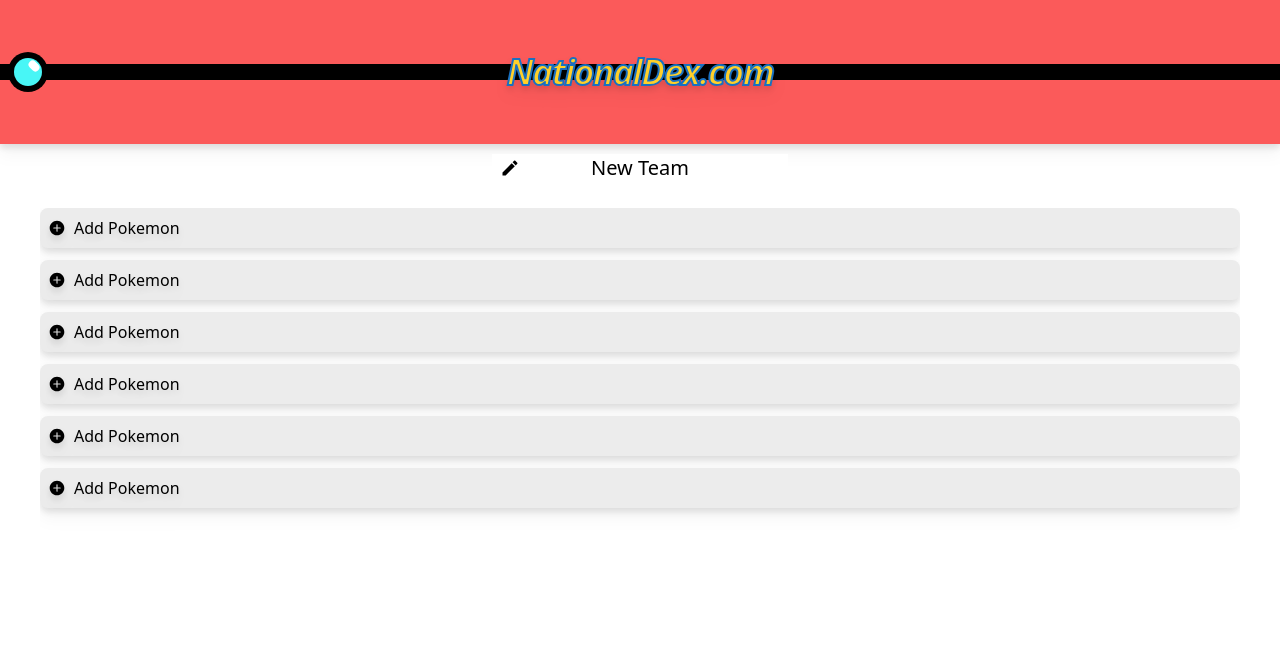
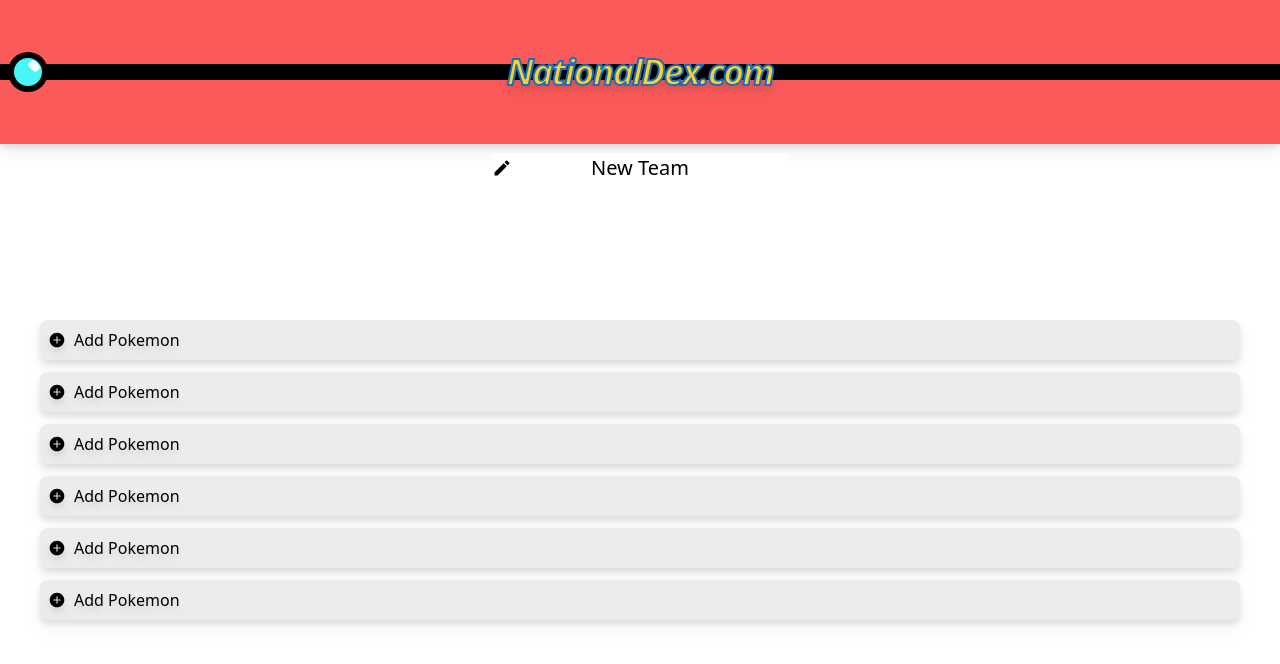
Before and after one commit to Joshawott64/national-dex, a React (Vite) app: page /teams/create in a window 1280 px wide. Shown: the top 664 px of the page. Built offline with nearby package versions, Linux system fonts and the light colour scheme; no server answers.

Commit message:
styled the team preview images

```diff
--- a/src/components/new_teams_page/PokemonAndMoves.jsx
+++ b/src/components/new_teams_page/PokemonAndMoves.jsx
@@ -4,86 +4,86 @@
   pokemon1Data,
   pokemon1IsShiny,
   pokemon1IsFemale,
-  pokemon1Move1Id,
-  pokemon1Move2Id,
-  pokemon1Move3Id,
-  pokemon1Move4Id,
-  pokemon1AbilityId,
-  setPokemon1Move1Id,
-  setPokemon1Move2Id,
-  setPokemon1Move3Id,
-  setPokemon1Move4Id,
-  setPokemon1AbilityId,
+  pokemon1Move1,
+  pokemon1Move2,
+  pokemon1Move3,
+  pokemon1Move4,
+  pokemon1Ability,
+  setPokemon1Move1,
+  setPokemon1Move2,
+  setPokemon1Move3,
+  setPokemon1Move4,
+  setPokemon1Ability,
   pokemon2Data,
   pokemon2IsShiny,
   pokemon2IsFemale,
-  pokemon2Move1Id,
-  pokemon2Move2Id,
-  pokemon2Move3Id,
-  pokemon2Move4Id,
-  pokemon2AbilityId,
-  setPokemon2Move1Id,
-  setPokemon2Move2Id,
-  setPokemon2Move3Id,
-  setPokemon2Move4Id,
-  setPokemon2AbilityId,
+  pokemon2Move1,
+  pokemon2Move2,
+  pokemon2Move3,
+  pokemon2Move4,
+  pokemon2Ability,
+  setPokemon2Move1,
+  setPokemon2Move2,
+  setPokemon2Move3,
+  setPokemon2Move4,
+  setPokemon2Ability,
   pokemon3Data,
   pokemon3IsShiny,
   pokemon3IsFemale,
-  pokemon3Move1Id,
-  pokemon3Move2Id,
-  pokemon3Move3Id,
-  pokemon3Move4Id,
-  pokemon3AbilityId,
-  setPokemon3Move1Id,
-  setPokemon3Move2Id,
-  setPokemon3Move3Id,
-  setPokemon3Move4Id,
-  setPokemon3AbilityId,
+  pokemon3Move1,
+  pokemon3Move2,
+  pokemon3Move3,
+  pokemon3Move4,
+  pokemon3Ability,
+  setPokemon3Move1,
+  setPokemon3Move2,
+  setPokemon3Move3,
+  setPokemon3Move4,
+  setPokemon3Ability,
   pokemon4Data,
   pokemon4IsShiny,
   pokemon4IsFemale,
-  pokemon4Move1Id,
-  pokemon4Move2Id,
-  pokemon4Move3Id,
-  pokemon4Move4Id,
-  pokemon4AbilityId,
-  setPokemon4Move1Id,
-  setPokemon4Move2Id,
-  setPokemon4Move3Id,
-  setPokemon4Move4Id,
-  setPokemon4AbilityId,
+  pokemon4Move1,
+  pokemon4Move2,
+  pokemon4Move3,
+  pokemon4Move4,
+  pokemon4Ability,
+  setPokemon4Move1,
+  setPokemon4Move2,
+  setPokemon4Move3,
+  setPokemon4Move4,
+  setPokemon4Ability,
   pokemon5Data,
   pokemon5IsShiny,
   pokemon5IsFemale,
-  pokemon5Move1Id,
-  pokemon5Move2Id,
-  pokemon5Move3Id,
-  pokemon5Move4Id,
-  pokemon5AbilityId,
-  setPokemon5Move1Id,
-  setPokemon5Move2Id,
-  setPokemon5Move3Id,
-  setPokemon5Move4Id,
-  setPokemon5AbilityId,
+  pokemon5Move1,
+  pokemon5Move2,
+  pokemon5Move3,
+  pokemon5Move4,
+  pokemon5Ability,
+  setPokemon5Move1,
+  setPokemon5Move2,
+  setPokemon5Move3,
+  setPokemon5Move4,
+  setPokemon5Ability,
   pokemon6Data,
   pokemon6IsShiny,
   pokemon6IsFemale,
-  pokemon6Move1Id,
-  pokemon6Move2Id,
-  pokemon6Move3Id,
-  pokemon6Move4Id,
-  pokemon6AbilityId,
-  setPokemon6Move1Id,
-  setPokemon6Move2Id,
-  setPokemon6Move3Id,
-  setPokemon6Move4Id,
-  setPokemon6AbilityId,
+  pokemon6Move1,
+  pokemon6Move2,
+  pokemon6Move3,
+  pokemon6Move4,
+  pokemon6Ability,
+  setPokemon6Move1,
+  setPokemon6Move2,
+  setPokemon6Move3,
+  setPokemon6Move4,
+  setPokemon6Ability,
   setSlotToFill,
   setShowSelectablePokemon,
 }) => {
   return (
-    <div className="flex flex-col gap-y-3 w-full h-full overflow-y-scroll">
+    <div className="flex flex-col gap-y-3 w-full h-full px-10 overflow-y-scroll">
       {!pokemon1Data.pokemonId && (
         <div className="flex flex-col gap-y-3">
           <div className="flex flex-col">
--- a/src/components/new_teams_page/SelectablePokemon.jsx
+++ b/src/components/new_teams_page/SelectablePokemon.jsx
@@ -101,7 +101,7 @@
   ));
 
   return (
-    <div className="absolute flex flex-col gap-y-2 h-full bg-accent-gray-light p-2 z-50 rounded-lg overflow-y-scroll">
+    <div className="absolute flex flex-col gap-y-2 w-full h-full bg-accent-gray-light p-2 px-10 z-50 rounded-lg overflow-y-scroll">
       {pokemonCards}
     </div>
   );
--- a/src/components/new_teams_page/TeamPreview.jsx
+++ b/src/components/new_teams_page/TeamPreview.jsx
@@ -24,8 +24,8 @@
 }) => {
   return (
     <div className="flex flex-col justify-center place-items-center">
-      <div className="relative h-12 flex place-items-center text-xl text-text-dark">
-        <IoMdCreate className="absolute left-2 z-30" />
+      <div className="relative flex place-items-center h-12 px-10 text-xl text-text-dark">
+        <IoMdCreate className="absolute z-30" />
         <input
           className="flex justify-center place-items-center"
           type="text"
@@ -33,15 +33,25 @@
           onChange={(e) => setTeamName(e.target.value)}
         />
       </div>
-      <div className="flex gap-x-2 w-full bg-accent-gray-light">
-        <div className="flex justify-center place-items-center">
+      <div className="flex justify-start place-items-end px-2 -space-x-2 w-full h-28">
+        <div className="flex justify-center place-items-end max-w-32">
           <img src={pokemon1Data.giph ?? ""} alt={pokemon1Data.name ?? ""} />
         </div>
-        <img src={pokemon2Data.giph ?? ""} alt={pokemon2Data.name ?? ""} />
-        <img src={pokemon3Data.giph ?? ""} alt={pokemon3Data.name ?? ""} />
-        <img src={pokemon4Data.giph ?? ""} alt={pokemon4Data.name ?? ""} />
-        <img src={pokemon5Data.giph ?? ""} alt={pokemon5Data.name ?? ""} />
-        <img src={pokemon6Data.giph ?? ""} alt={pokemon6Data.name ?? ""} />
+        <div className="flex justify-center place-items-end max-w-32">
+          <img src={pokemon2Data.giph ?? ""} alt={pokemon2Data.name ?? ""} />
+        </div>
+        <div className="flex justify-center place-items-end max-w-32">
+          <img src={pokemon3Data.giph ?? ""} alt={pokemon3Data.name ?? ""} />
+        </div>
+        <div className="flex justify-center place-items-end max-w-32">
+          <img src={pokemon4Data.giph ?? ""} alt={pokemon4Data.name ?? ""} />
+        </div>
+        <div className="flex justify-center place-items-end max-w-32">
+          <img src={pokemon5Data.giph ?? ""} alt={pokemon5Data.name ?? ""} />
+        </div>
+        <div className="flex justify-center place-items-end max-w-32">
+          <img src={pokemon6Data.giph ?? ""} alt={pokemon6Data.name ?? ""} />
+        </div>
       </div>
     </div>
   );
--- a/src/pages/NewTeamPage.jsx
+++ b/src/pages/NewTeamPage.jsx
@@ -3,76 +3,73 @@
 import SelectablePokemon from "../components/new_teams_page/SelectablePokemon.jsx";
 import TeamPreview from "../components/new_teams_page/TeamPreview.jsx";
 import PokemonAndMoves from "../components/new_teams_page/PokemonAndMoves.jsx";
-import Moveset from "../components/new_teams_page/MoveSet.jsx";
 
 const NewTeamPage = () => {
-  // userId from redux store
-  const userId = useSelector((state) => state.userId);
+  // user from redux store
+  const user = useSelector((state) => state.user);
 
   // state values for team pokemon
   const [pokemon1Data, setPokemon1Data] = useState([]);
   const [pokemon1IsShiny, setPokemon1IsShiny] = useState(false);
   const [pokemon1IsFemale, setPokemon1IsFemale] = useState(false);
-  const [pokemon1Move1Id, setPokemon1Move1Id] = useState(0);
-  const [pokemon1Move2Id, setPokemon1Move2Id] = useState(0);
-  const [pokemon1Move3Id, setPokemon1Move3Id] = useState(0);
-  const [pokemon1Move4Id, setPokemon1Move4Id] = useState(0);
-  const [pokemon1AbilityId, setPokemon1AbilityId] = useState(0);
+  const [pokemon1Move1, setPokemon1Move1] = useState(0);
+  const [pokemon1Move2, setPokemon1Move2] = useState(0);
+  const [pokemon1Move3, setPokemon1Move3] = useState(0);
+  const [pokemon1Move4, setPokemon1Move4] = useState(0);
+  const [pokemon1Ability, setPokemon1Ability] = useState(0);
 
   const [pokemon2Data, setPokemon2Data] = useState([]);
   const [pokemon2IsShiny, setPokemon2IsShiny] = useState(false);
   const [pokemon2IsFemale, setPokemon2IsFemale] = useState(false);
-  const [pokemon2Move1Id, setPokemon2Move1Id] = useState(0);
-  const [pokemon2Move2Id, setPokemon2Move2Id] = useState(0);
-  const [pokemon2Move3Id, setPokemon2Move3Id] = useState(0);
-  const [pokemon2Move4Id, setPokemon2Move4Id] = useState(0);
-  const [pokemon2AbilityId, setPokemon2AbilityId] = useState(0);
+  const [pokemon2Move1, setPokemon2Move1] = useState(0);
+  const [pokemon2Move2, setPokemon2Move2] = useState(0);
+  const [pokemon2Move3, setPokemon2Move3] = useState(0);
+  const [pokemon2Move4, setPokemon2Move4] = useState(0);
+  const [pokemon2Ability, setPokemon2Ability] = useState(0);
 
   const [pokemon3Data, setPokemon3Data] = useState([]);
   const [pokemon3IsShiny, setPokemon3IsShiny] = useState(false);
   const [pokemon3IsFemale, setPokemon3IsFemale] = useState(false);
-  const [pokemon3Move1Id, setPokemon3Move1Id] = useState(0);
-  const [pokemon3Move2Id, setPokemon3Move2Id] = useState(0);
-  const [pokemon3Move3Id, setPokemon3Move3Id] = useState(0);
-  const [pokemon3Move4Id, setPokemon3Move4Id] = useState(0);
-  const [pokemon3AbilityId, setPokemon3AbilityId] = useState(0);
+  const [pokemon3Move1, setPokemon3Move1] = useState(0);
+  const [pokemon3Move2, setPokemon3Move2] = useState(0);
+  const [pokemon3Move3, setPokemon3Move3] = useState(0);
+  const [pokemon3Move4, setPokemon3Move4] = useState(0);
+  const [pokemon3Ability, setPokemon3Ability] = useState(0);
 
   const [pokemon4Data, setPokemon4Data] = useState([]);
   const [pokemon4IsShiny, setPokemon4IsShiny] = useState(false);
   const [pokemon4IsFemale, setPokemon4IsFemale] = useState(false);
-  const [pokemon4Move1Id, setPokemon4Move1Id] = useState(0);
-  const [pokemon4Move2Id, setPokemon4Move2Id] = useState(0);
-  const [pokemon4Move3Id, setPokemon4Move3Id] = useState(0);
-  const [pokemon4Move4Id, setPokemon4Move4Id] = useState(0);
-  const [pokemon4AbilityId, setPokemon4AbilityId] = useState(0);
+  const [pokemon4Move1, setPokemon4Move1] = useState(0);
+  const [pokemon4Move2, setPokemon4Move2] = useState(0);
+  const [pokemon4Move3, setPokemon4Move3] = useState(0);
+  const [pokemon4Move4, setPokemon4Move4] = useState(0);
+  const [pokemon4Ability, setPokemon4Ability] = useState(0);
 
   const [pokemon5Data, setPokemon5Data] = useState([]);
   const [pokemon5IsShiny, setPokemon5IsShiny] = useState(false);
   const [pokemon5IsFemale, setPokemon5IsFemale] = useState(false);
-  const [pokemon5Move1Id, setPokemon5Move1Id] = useState(0);
-  const [pokemon5Move2Id, setPokemon5Move2Id] = useState(0);
-  const [pokemon5Move3Id, setPokemon5Move3Id] = useState(0);
-  const [pokemon5Move4Id, setPokemon5Move4Id] = useState(0);
-  const [pokemon5AbilityId, setPokemon5AbilityId] = useState(0);
+  const [pokemon5Move1, setPokemon5Move1] = useState(0);
+  const [pokemon5Move2, setPokemon5Move2] = useState(0);
+  const [pokemon5Move3, setPokemon5Move3] = useState(0);
+  const [pokemon5Move4, setPokemon5Move4] = useState(0);
+  const [pokemon5Ability, setPokemon5Ability] = useState(0);
 
   const [pokemon6Data, setPokemon6Data] = useState([]);
   const [pokemon6IsShiny, setPokemon6IsShiny] = useState(false);
   const [pokemon6IsFemale, setPokemon6IsFemale] = useState(false);
-  const [pokemon6Move1Id, setPokemon6Move1Id] = useState(0);
-  const [pokemon6Move2Id, setPokemon6Move2Id] = useState(0);
-  const [pokemon6Move3Id, setPokemon6Move3Id] = useState(0);
-  const [pokemon6Move4Id, setPokemon6Move4Id] = useState(0);
-  const [pokemon6AbilityId, setPokemon6AbilityId] = useState(0);
+  const [pokemon6Move1, setPokemon6Move1] = useState(0);
+  const [pokemon6Move2, setPokemon6Move2] = useState(0);
+  const [pokemon6Move3, setPokemon6Move3] = useState(0);
+  const [pokemon6Move4, setPokemon6Move4] = useState(0);
+  const [pokemon6Ability, setPokemon6Ability] = useState(0);
 
   // other state values
   const [showSelectablePokemon, setShowSelectablePokemon] = useState(false);
   const [slotToFill, setSlotToFill] = useState(0);
   const [teamName, setTeamName] = useState("New Team");
-  const [movesetData, setMovesetData] = useState([]);
-  const [showMoveset, setShowMoveset] = useState(false);
 
   return (
-    <div className="flex flex-col gap-y-4 w-full h-full px-10">
+    <div className="flex flex-col gap-y-4 w-full h-full">
       {showSelectablePokemon && (
         <SelectablePokemon
           setPokemon1Data={setPokemon1Data}
@@ -123,81 +120,81 @@
         pokemon1Data={pokemon1Data}
         pokemon1IsShiny={pokemon1IsShiny}
         pokemon1IsFemale={pokemon1IsFemale}
-        pokemon1Move1Id={pokemon1Move1Id}
-        pokemon1Move2Id={pokemon1Move2Id}
-        pokemon1Move3Id={pokemon1Move3Id}
-        pokemon1Move4Id={pokemon1Move4Id}
-        pokemon1AbilityId={pokemon1AbilityId}
-        setPokemon1Move1Id={setPokemon1Move1Id}
-        setPokemon1Move2Id={setPokemon1Move2Id}
-        setPokemon1Move3Id={setPokemon1Move3Id}
-        setPokemon1Move4Id={setPokemon1Move4Id}
-        setPokemon1AbilityId={setPokemon1AbilityId}
+        pokemon1Move1={pokemon1Move1}
+        pokemon1Move2={pokemon1Move2}
+        pokemon1Move3={pokemon1Move3}
+        pokemon1Move4={pokemon1Move4}
+        pokemon1Ability={pokemon1Ability}
+        setPokemon1Move1={setPokemon1Move1}
+        setPokemon1Move2={setPokemon1Move2}
+        setPokemon1Move3={setPokemon1Move3}
+        setPokemon1Move4={setPokemon1Move4}
+        setPokemon1Ability={setPokemon1Ability}
         pokemon2Data={pokemon2Data}
         pokemon2IsShiny={pokemon2IsShiny}
         pokemon2IsFemale={pokemon2IsFemale}
-        pokemon2Move1Id={pokemon2Move1Id}
-        pokemon2Move2Id={pokemon2Move2Id}
-        pokemon2Move3Id={pokemon2Move3Id}
-        pokemon2Move4Id={pokemon2Move4Id}
-        pokemon2AbilityId={pokemon2AbilityId}
-        setPokemon2Move1Id={setPokemon2Move1Id}
-        setPokemon2Move2Id={setPokemon2Move2Id}
-        setPokemon2Move3Id={setPokemon2Move3Id}
-        setPokemon2Move4Id={setPokemon2Move4Id}
-        setPokemon2AbilityId={setPokemon2AbilityId}
+        pokemon2Move1={pokemon2Move1}
+        pokemon2Move2={pokemon2Move2}
+        pokemon2Move3={pokemon2Move3}
+        pokemon2Move4={pokemon2Move4}
+        pokemon2Ability={pokemon2Ability}
+        setPokemon2Move1={setPokemon2Move1}
+        setPokemon2Move2={setPokemon2Move2}
+        setPokemon2Move3={setPokemon2Move3}
+        setPokemon2Move4={setPokemon2Move4}
+        setPokemon2Ability={setPokemon2Ability}
         pokemon3Data={pokemon3Data}
         pokemon3IsShiny={pokemon3IsShiny}
         pokemon3IsFemale={pokemon3IsFemale}
-        pokemon3Move1Id={pokemon3Move1Id}
-        pokemon3Move2Id={pokemon3Move2Id}
-        pokemon3Move3Id={pokemon3Move3Id}
-        pokemon3Move4Id={pokemon3Move4Id}
-        pokemon3AbilityId={pokemon3AbilityId}
-        setPokemon3Move1Id={setPokemon3Move1Id}
-        setPokemon3Move2Id={setPokemon3Move2Id}
-        setPokemon3Move3Id={setPokemon3Move3Id}
-        setPokemon3Move4Id={setPokemon3Move4Id}
-        setPokemon3AbilityId={setPokemon3AbilityId}
+        pokemon3Move1={pokemon3Move1}
+        pokemon3Move2={pokemon3Move2}
+        pokemon3Move3={pokemon3Move3}
+        pokemon3Move4={pokemon3Move4}
+        pokemon3Ability={pokemon3Ability}
+        setPokemon3Move1={setPokemon3Move1}
+        setPokemon3Move2={setPokemon3Move2}
+        setPokemon3Move3={setPokemon3Move3}
+        setPokemon3Move4={setPokemon3Move4}
+        setPokemon3Ability={setPokemon3Ability}
         pokemon4Data={pokemon4Data}
         pokemon4IsShiny={pokemon4IsShiny}
         pokemon4IsFemale={pokemon4IsFemale}
-        pokemon4Move1Id={pokemon4Move1Id}
-        pokemon4Move2Id={pokemon4Move2Id}
-        pokemon4Move3Id={pokemon4Move3Id}
-        pokemon4Move4Id={pokemon4Move4Id}
-        pokemon4AbilityId={pokemon4AbilityId}
-        setPokemon4Move1Id={setPokemon4Move1Id}
-        setPokemon4Move2Id={setPokemon4Move2Id}
-        setPokemon4Move3Id={setPokemon4Move3Id}
-        setPokemon4Move4Id={setPokemon4Move4Id}
-        setPokemon4AbilityId={setPokemon4AbilityId}
+        pokemon4Move1={pokemon4Move1}
+        pokemon4Move2={pokemon4Move2}
+        pokemon4Move3={pokemon4Move3}
+        pokemon4Move4={pokemon4Move4}
+        pokemon4Ability={pokemon4Ability}
+        setPokemon4Move1={setPokemon4Move1}
+        setPokemon4Move2={setPokemon4Move2}
+        setPokemon4Move3={setPokemon4Move3}
+        setPokemon4Move4={setPokemon4Move4}
+        setPokemon4Ability={setPokemon4Ability}
         pokemon5Data={pokemon5Data}
         pokemon5IsShiny={pokemon5IsShiny}
         pokemon5IsFemale={pokemon5IsFemale}
-        pokemon5Move1Id={pokemon5Move1Id}
-        pokemon5Move2Id={pokemon5Move2Id}
-        pokemon5Move3Id={pokemon5Move3Id}
-        pokemon5Move4Id={pokemon5Move4Id}
-        pokemon5AbilityId={pokemon5AbilityId}
-        setPokemon5Move1Id={setPokemon5Move1Id}
-        setPokemon5Move2Id={setPokemon5Move2Id}
-        setPokemon5Move3Id={setPokemon5Move3Id}
-        setPokemon5Move4Id={setPokemon5Move4Id}
-        setPokemon5AbilityId={setPokemon5AbilityId}
+        pokemon5Move1={pokemon5Move1}
+        pokemon5Move2={pokemon5Move2}
+        pokemon5Move3={pokemon5Move3}
+        pokemon5Move4={pokemon5Move4}
+        pokemon5Ability={pokemon5Ability}
+        setPokemon5Move1={setPokemon5Move1}
+        setPokemon5Move2={setPokemon5Move2}
+        setPokemon5Move3={setPokemon5Move3}
+        setPokemon5Move4={setPokemon5Move4}
+        setPokemon5Ability={setPokemon5Ability}
         pokemon6Data={pokemon6Data}
         pokemon6IsShiny={pokemon6IsShiny}
         pokemon6IsFemale={pokemon6IsFemale}
-        pokemon6Move1Id={pokemon6Move1Id}
-        pokemon6Move2Id={pokemon6Move2Id}
-        pokemon6Move3Id={pokemon6Move3Id}
-        pokemon6Move4Id={pokemon6Move4Id}
-        pokemon6AbilityId={pokemon6AbilityId}
-        setPokemon6Move1Id={setPokemon6Move1Id}
-        setPokemon6Move2Id={setPokemon6Move2Id}
-        setPokemon6Move3Id={setPokemon6Move3Id}
-        setPokemon6Move4Id={setPokemon6Move4Id}
-        setPokemon6AbilityId={setPokemon6AbilityId}
+        pokemon6Move1={pokemon6Move1}
+        pokemon6Move2={pokemon6Move2}
+        pokemon6Move3={pokemon6Move3}
+        pokemon6Move4={pokemon6Move4}
+        pokemon6Ability={pokemon6Ability}
+        setPokemon6Move1={setPokemon6Move1}
+        setPokemon6Move2={setPokemon6Move2}
+        setPokemon6Move3={setPokemon6Move3}
+        setPokemon6Move4={setPokemon6Move4}
+        setPokemon6Ability={setPokemon6Ability}
         setSlotToFill={setSlotToFill}
         setShowSelectablePokemon={setShowSelectablePokemon}
       />
```
